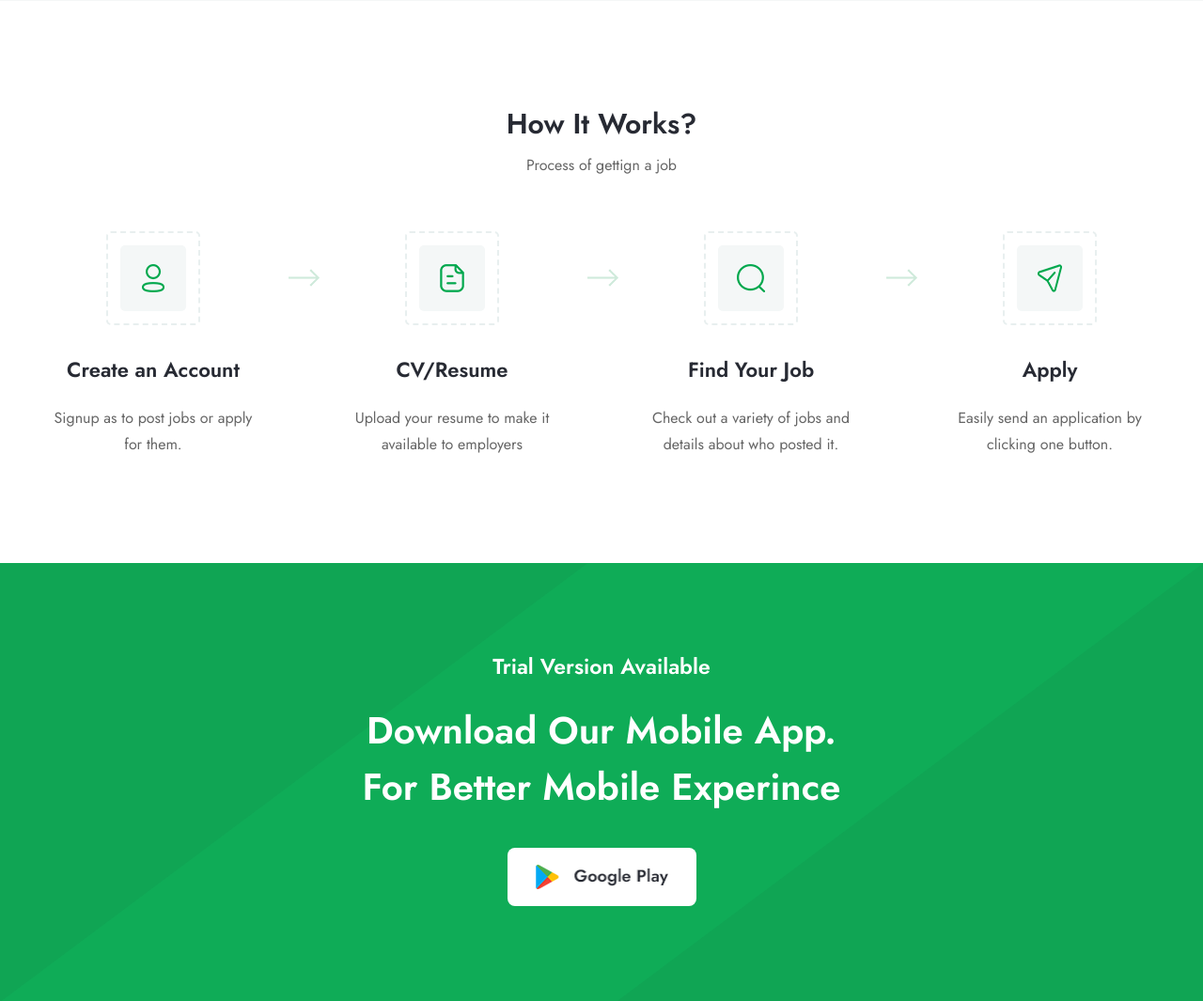
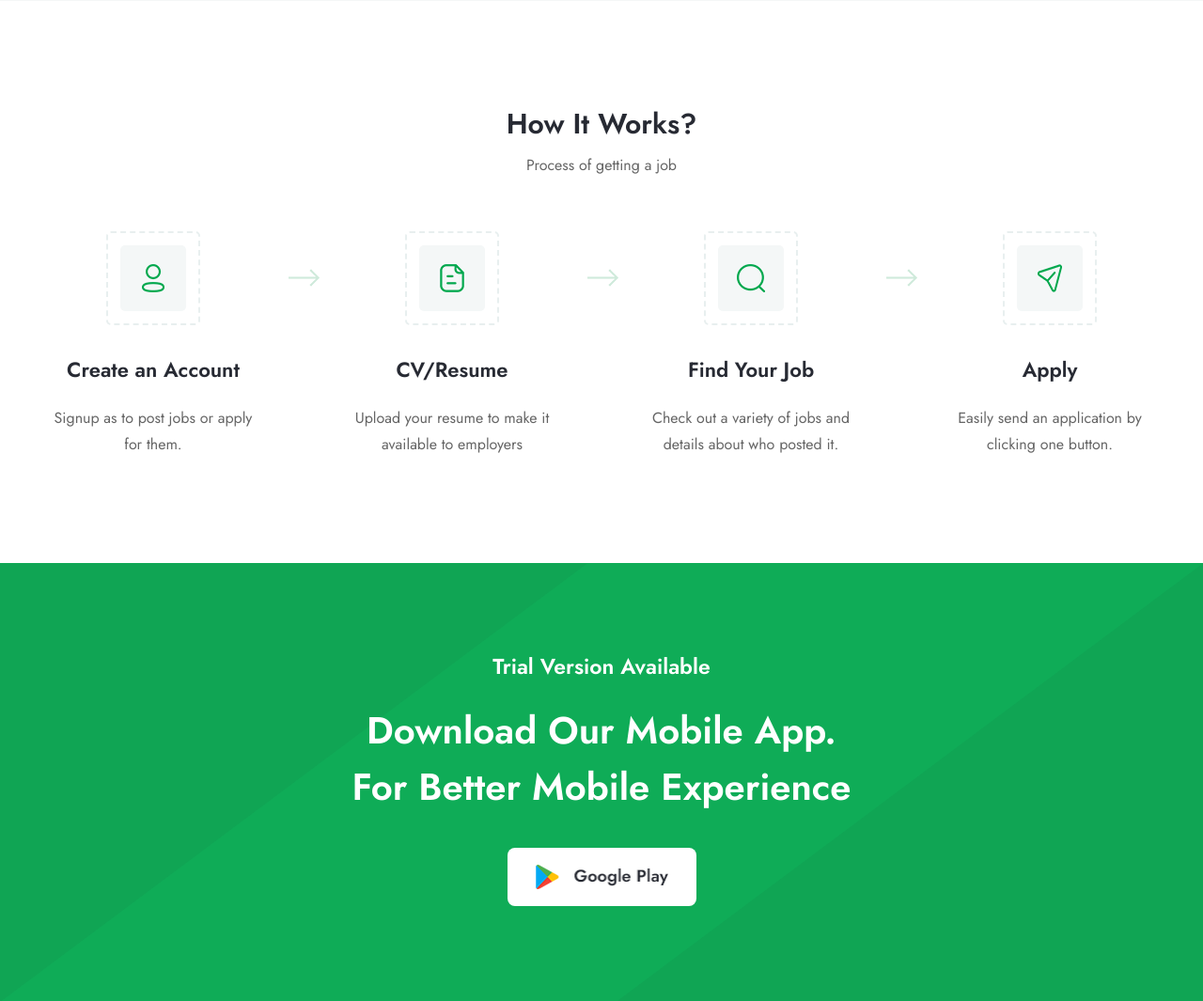
Before and after one commit to vantablanta/msarendo, a Django app: page / in a window 1280 px wide. Shown: the part 1204-2269 px from the top of the page at 94% size. Run offline with Django 4.2, Linux system fonts and the light colour scheme; data that the repository does not hold is empty; some libraries are stand-ins or nearby versions.

Commit message:
fix: typing errors

```diff
--- a/app/templates/app/index.html
+++ b/app/templates/app/index.html
@@ -121,7 +121,7 @@
             <div class="section-title text-center" >
               <h3 class="title">How It Works?</h3>
               <div class="desc">
-                <p>Process of gettign a job</p>
+                <p>Process of getting a job</p>
               </div>
             </div>
           </div>
@@ -223,7 +223,7 @@
           <div class="col-lg-10 col-xl-7">
             <div class="divider-content text-center">
               <h4 class="sub-title" data-aos="fade-down">Trial Version Available</h4>
-              <h2 class="title" data-aos="fade-down">Download Our Mobile App. <br> For Better Mobile Experince</h2>
+              <h2 class="title" data-aos="fade-down">Download Our Mobile App. <br> For Better Mobile Experience</h2>
               <div class="divider-btn-group">
                 <a class="btn-divider" data-aos="fade-down" href="{%url 'page-404' %}">
                   <img src="{%static 'assets/img/photos/google-play.png' %}" width="201" height="63" class="icon" alt="">
```
